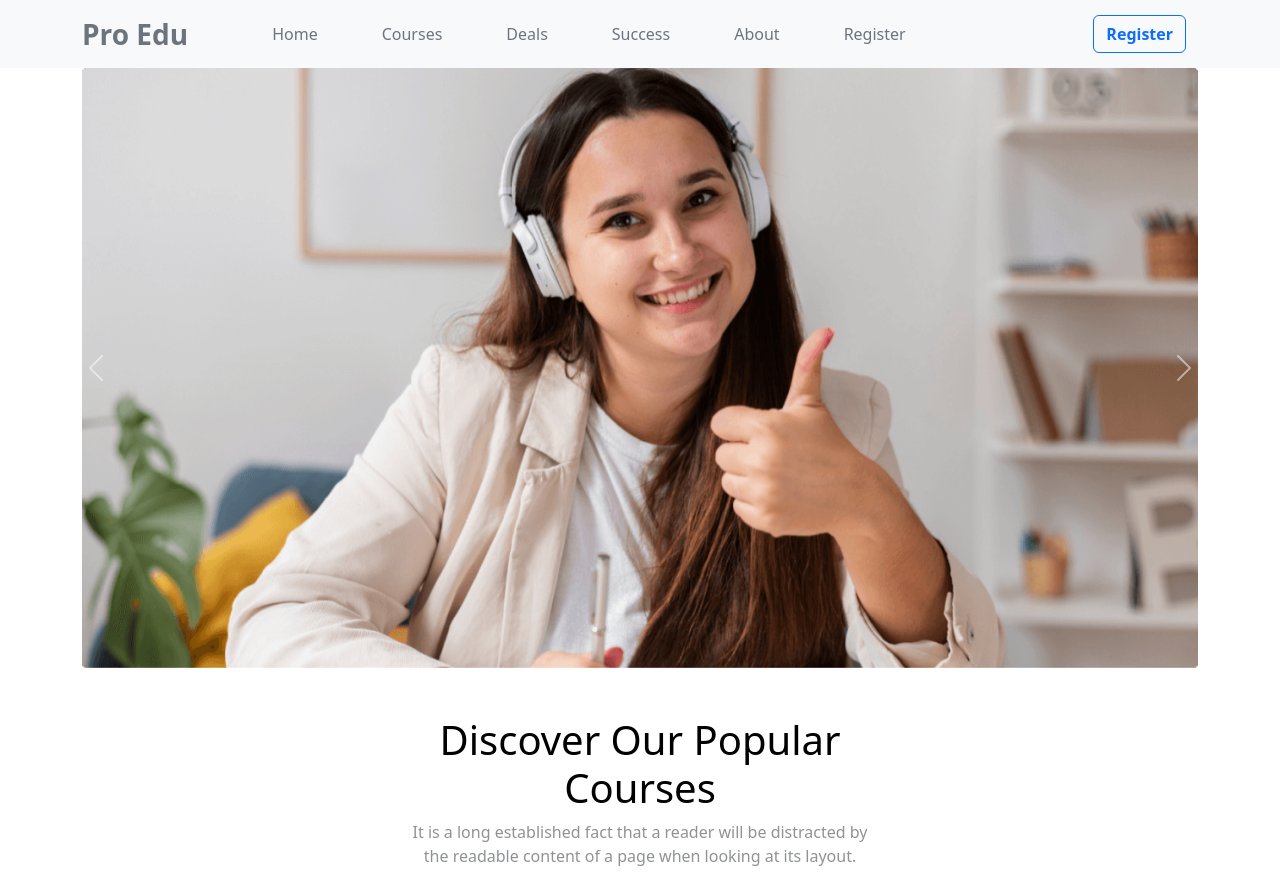
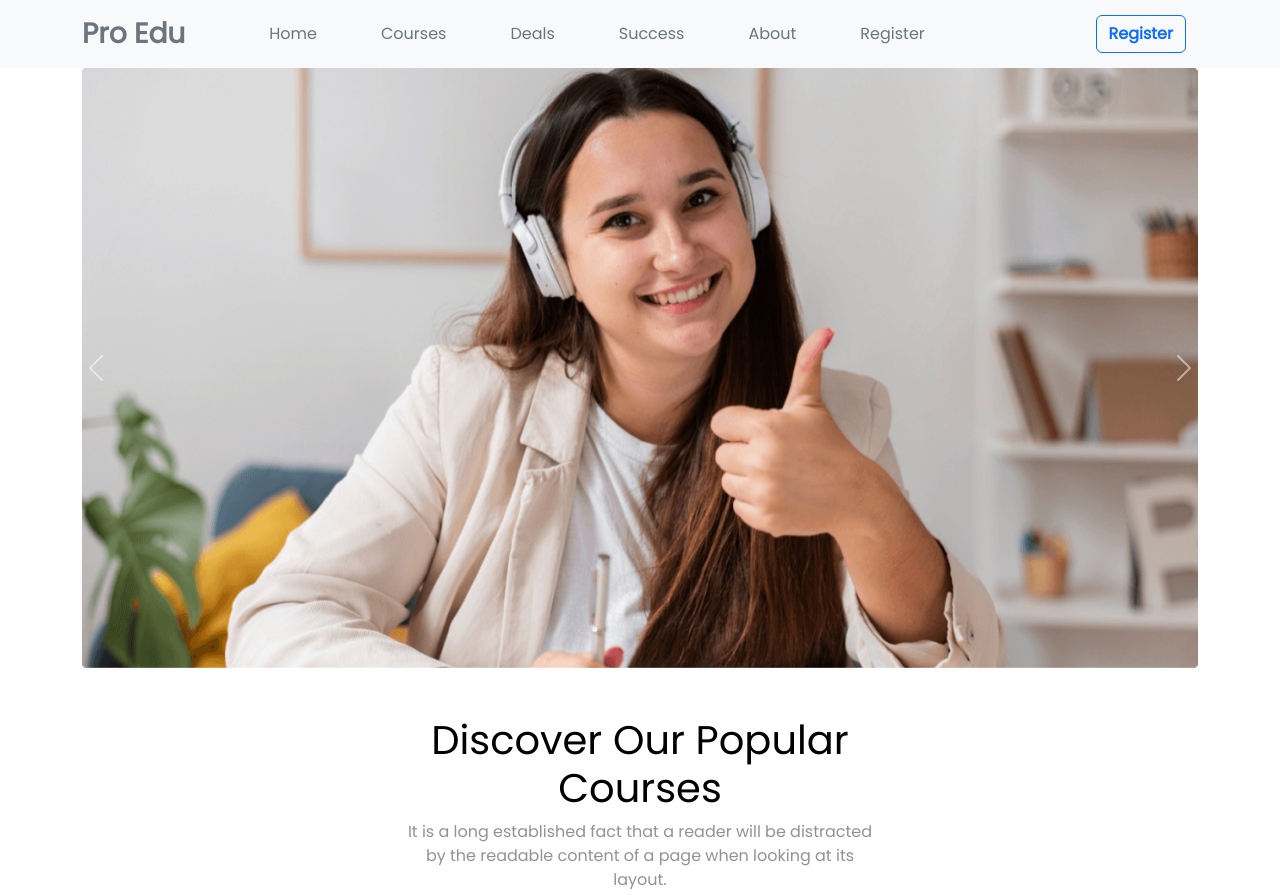
Before and after one commit to mohammadyeamin22/ed-Tech, a plain HTML site: page index.html in a window 1280 px wide. Shown: the top 895 px of the page. Drawn offline with nearby package versions, Linux system fonts and the light colour scheme.

Commit message:
project done

```diff
--- a/index.html
+++ b/index.html
@@ -10,6 +10,11 @@
     <!-- font awesome link -->
     <link rel="stylesheet" href="https://cdnjs.cloudflare.com/ajax/libs/font-awesome/6.4.2/css/all.min.css">
     <!-- font awesome link -->
+    <!-- google font start -->
+    <link rel="preconnect" href="https://fonts.googleapis.com">
+<link rel="preconnect" href="https://fonts.gstatic.com" crossorigin>
+<link href="https://fonts.googleapis.com/css2?family=Poppins&display=swap" rel="stylesheet">
+    <!-- google font end -->
     <!-- link css-media-css -->
     <link rel="stylesheet" href="style.css">
     <link rel="stylesheet" href="media.css">
@@ -64,7 +69,7 @@
           <img src="img/slider/cover-3 (1).jpg" class="d-block w-100" alt="" class="img-fluid">
         </div>
       </div>
-      <button class="carousel-control-prev" type="button" data-bs-target="#carouselExample" data-bs-slide="prev">
+      <button class="carousel-control-prev " type="button" data-bs-target="#carouselExample" data-bs-slide="prev">
         <span class="carousel-control-prev-icon" aria-hidden="true"></span>
         <span class="visually-hidden">Previous</span>
       </button>
--- a/style.css
+++ b/style.css
@@ -2,6 +2,7 @@
   margin: 0;
   padding: 0;
   list-style: none;
+  font-family: 'Poppins', sans-serif;
 }
 /* carousel start */
 img{
```
